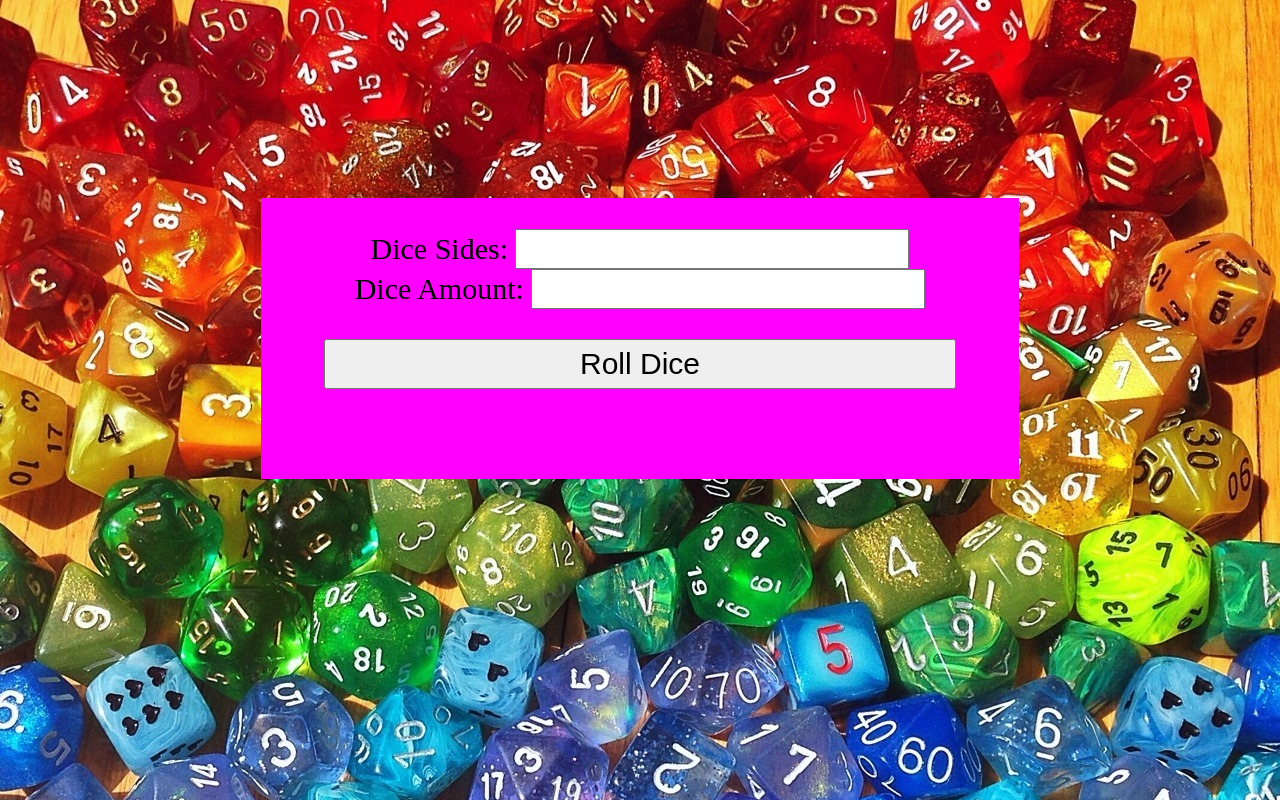
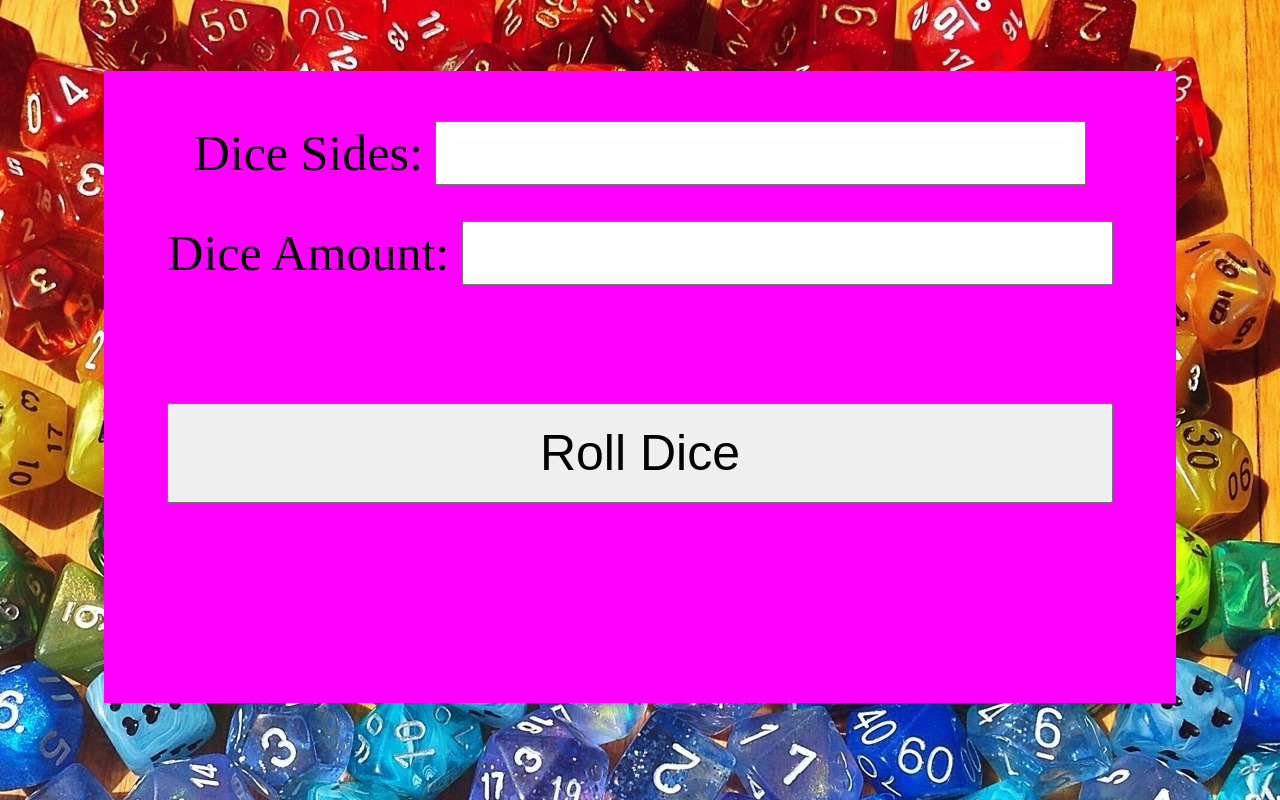
Before and after one commit to DanielSpiering/DanielSpiering.github.io, a plain HTML site: page randomDiceRollerWeb/index.html in a window 1280 px wide. Drawn offline with Linux system fonts and the light colour scheme.

Commit message:
Update stylesheet.css

```diff
--- a/randomDiceRollerWeb/stylesheet.css
+++ b/randomDiceRollerWeb/stylesheet.css
@@ -1,8 +1,8 @@
 body {
     background-image: url('images/tumblr_ce94adf5c7827a2b312b49a6c7625cb9_19c22742_1280.jpg');
     text-align: center;
-    font-size: 30px;
-    line-height: 30px;
+    font-size: 50px;
+    line-height: 100px;
     flex-direction: column;
     justify-content: center;
     display: flex;
@@ -11,9 +11,9 @@ body {
     display: flex;
     flex-direction: column;
     background-color: magenta;
-    margin-top: 15%;
-    margin-left: 20%;
-    margin-right: 20%;
+    margin-top: 5%;
+    margin-left: auto;
+    margin-right: auto;
     padding-left: 5%;
     padding-right: 5%;
     padding-top: 2.5%;
@@ -26,9 +26,12 @@ body {
 
 }
 input{
-    font-size: 30px;
+    font-size: 50px;
 }
 button {
-    font-size: 30px;
-    height: 50px;
+    font-size: 50px;
+    height: 100px;
 }
+#dice-output{
+    line-height: 50px;
+}
```
